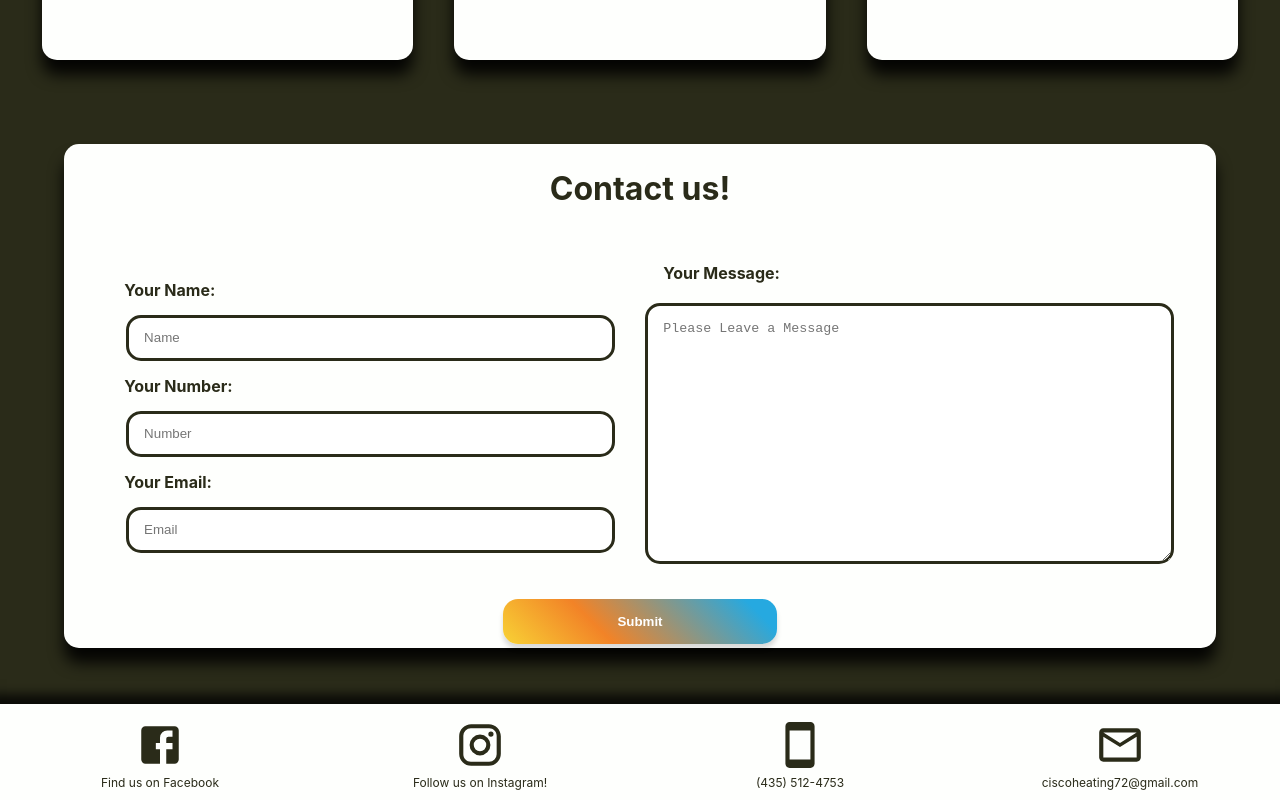
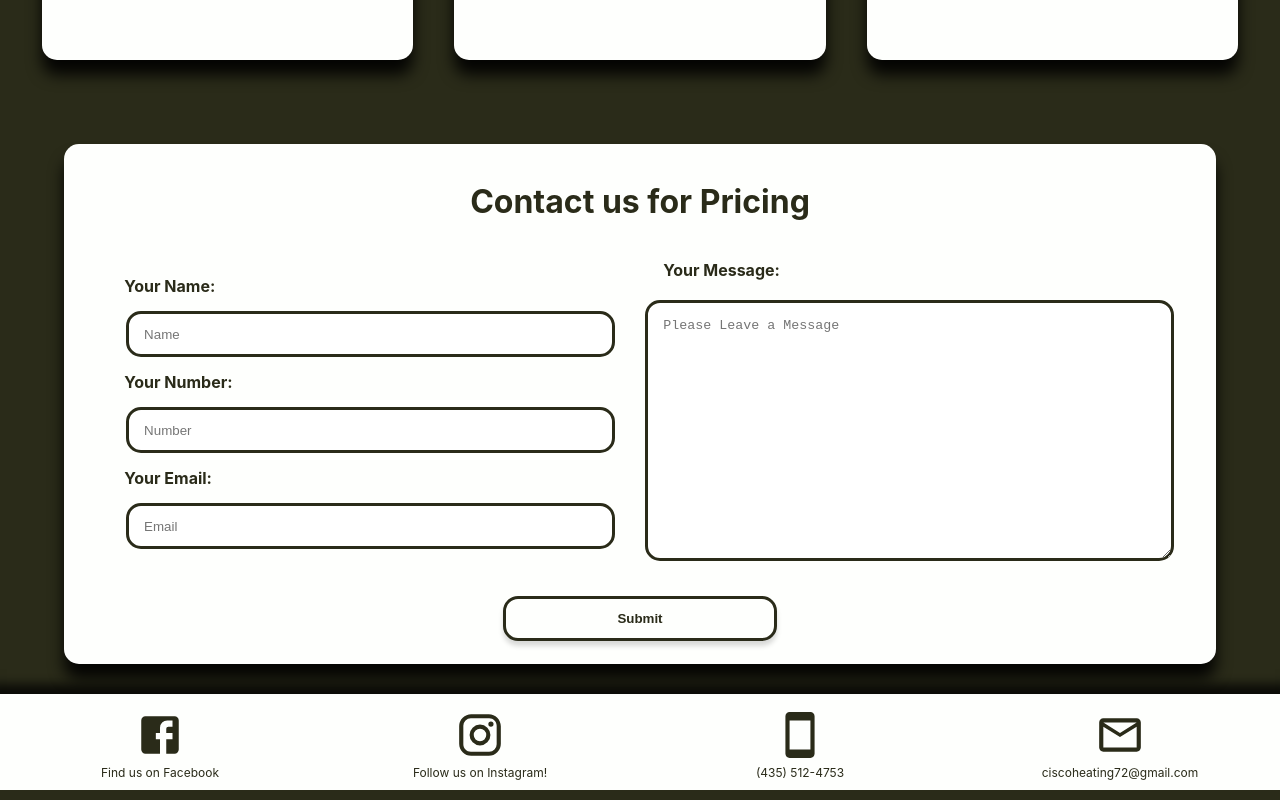
Before and after one commit to bbernadino/cisco-heating, a React (Create React App) app: page / in a window 1280 px wide. Shown: the part 1112-1912 px from the top of the page. Built offline with nearby package versions, Linux system fonts and the light colour scheme.

Commit message:
changed button styles, optimized responsive design

```diff
--- a/src/components/Call/Call.js
+++ b/src/components/Call/Call.js
@@ -108,11 +108,11 @@ export const CallButton = styled.button`
   margin: auto;
   height: 45px;
   width: 50%;
-  border: none;
+  border: 3px solid #2A2B19;
   border-radius: 15px;
   box-shadow: 0 5px 5px rgba(0,0,0, 0.15);
-  background: linear-gradient(45deg, #F8D235 0%, #F28327 35%, #26A9E0 90%);
-  color: white;
+  background: #FEFFFD;
+  color: #2A2B19;
   font-weight: 700;
 
   :hover {
@@ -120,10 +120,15 @@ export const CallButton = styled.button`
     box-shadow: 0 3px 3px rgba(0,0,0, 0.15);
     transform: scale(1.02);
     transition: all 0.15s;
+    color: #FEFFFD;
+    border: 3px solid #FEFFFD;
+    background: #2A2B19;
   }
 
   :active {
-    color: black;
+    color: #FEFFFD;
+    border: 3px solid #2A2B19;
+    background: #2A2B19;
   }
 `;
 
--- a/src/components/Contact/Contact.js
+++ b/src/components/Contact/Contact.js
@@ -4,20 +4,20 @@ import { CallButton as ContactButton } from '../Call/Call';
 
 const ContactBox = styled.div`
   width: 100%;
-  height: 70%;
+  height: 65%;
   display: flex;
   align-items: center;
   justify-content: flex-start;
+  padding-bottom: 30px;
 
   @media screen and (max-width: 1024px) {
     height: unset;
-    padding-bottom: 30px;
   }
 `;
 
 const ContactContent = styled.div`
   width: 90%;
-  height: 90%;
+  height: 100%;
   border-radius: 15px;
   background-color: #FEFFFD;
   box-shadow: 0 15px 15px rgba(0,0,0, 0.90);
@@ -26,16 +26,20 @@ const ContactContent = styled.div`
   display: flex;
   flex-direction: column;
   align-items: center;
+  justify-content: space-evenly;
 
   h1 {
     color: #2A2B19;
-    margin-top: 25px;
-    margin-bottom: 40px;
+    margin-top: 15px;
+
+    @media screen and (max-width: 1024px) {
+      margin-bottom: 15px;
+      padding: 5px;
+    }
   }
 
   @media screen and (max-width: 1024px) {
     height: unset;
-    margin-bottom: 15px;
   }
 `;
 
@@ -123,7 +127,7 @@ function Contact() {
   return (
     <ContactBox>
       <ContactContent>
-        <h1>Contact us!</h1>
+        <h1>Contact us for Pricing</h1>
         <ContactForm>
           <div className="formFields">
             <div className="formFieldsInputs">
```
